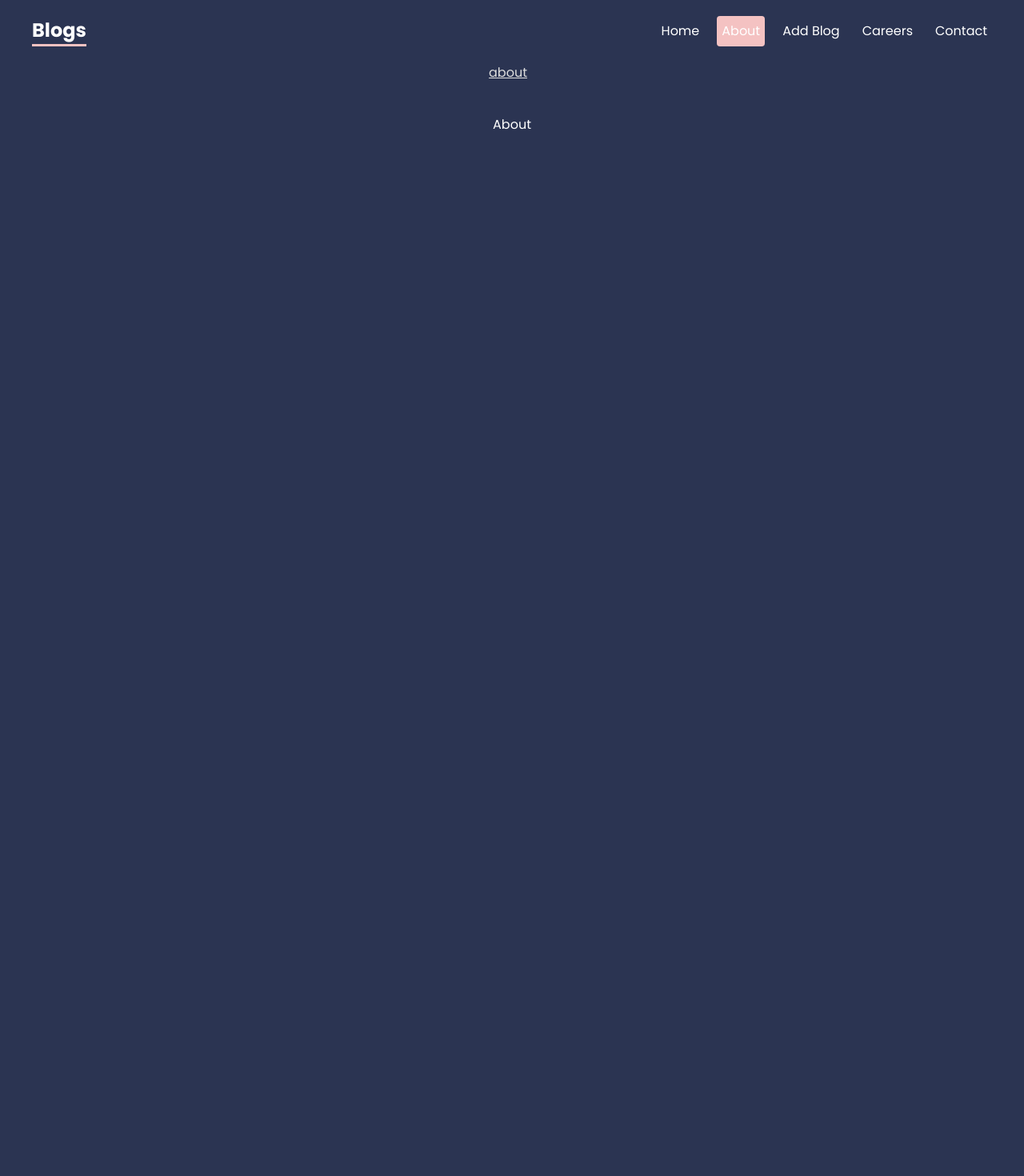
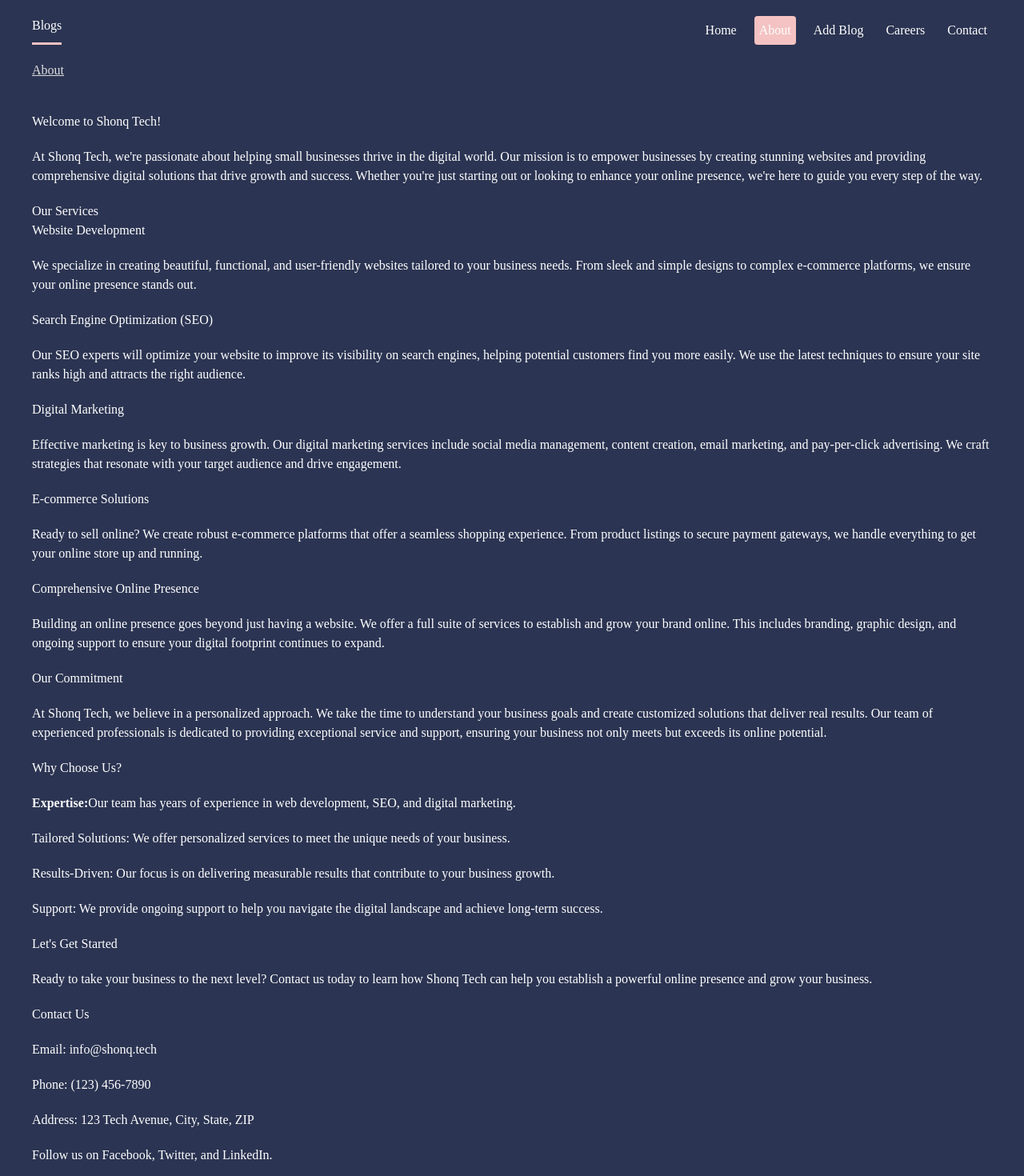
Before and after one commit to gkhayer/sample1, a React (Vite) app: page /about in a window 1280 px wide. Shown: the top 1470 px of the page at 80% size. Before the commit the page ends 800 px from the top, so only its background shows below. Built offline with nearby package versions, Linux system fonts and the light colour scheme.

Commit message:
add about page content

```diff
--- a/src/components/BlogList.tsx
+++ b/src/components/BlogList.tsx
@@ -1,19 +1,25 @@
 import React from "react";
 import { Blog } from "../pages/addUser/CreateUser";
 
+const img =
+  "https://images.unsplash.com/photo-1491528323818-fdd1faba62cc?ixlib=rb-1.2.1&ixid=eyJhcHBfaWQiOjEyMDd9&auto=format&fit=facearea&facepad=2&w=256&h=256&q=80";
 const BlogList = (props: { blogs: Blog[] | null }) => {
-
-  const { blogs} = props
+  const { blogs } = props;
   return (
     <div className="blog-list">
-      {blogs && blogs.map(
+      <ul className="divide-y divide-gray-200">
+        {blogs &&
+          blogs.map(
             (blog: {
               id: React.Key | null | undefined;
               title:
                 | string
                 | number
                 | boolean
-            | React.ReactElement<any, string | React.JSXElementConstructor<any>>
+                | React.ReactElement<
+                    any,
+                    string | React.JSXElementConstructor<any>
+                  >
                 | Iterable<React.ReactNode>
                 | React.ReactPortal
                 | null
@@ -22,18 +28,29 @@ const BlogList = (props: { blogs: Blog[] | null }) => {
                 | string
                 | number
                 | boolean
-            | React.ReactElement<any, string | React.JSXElementConstructor<any>>
+                | React.ReactElement<
+                    any,
+                    string | React.JSXElementConstructor<any>
+                  >
                 | Iterable<React.ReactNode>
                 | React.ReactPortal
                 | null
                 | undefined;
             }) => (
               <div className="preview" key={blog.id}>
-            <h2>{blog.title}</h2>
-            <p>Written by: {blog.author}</p>
+                <li key={blog.id} className="py-4 flex">
+                  <img className="h-10 w-10 rounded-full" src={img} alt="" />
+                  <div className="ml-3">
+                    <p className=" bg-red-200 text-sm font-medium text-gray-900">
+                      {blog.author}
+                    </p>
+                    <p className="text-sm text-gray-500">{blog.title}</p>
+                  </div>
+                </li>
               </div>
             )
           )}
+      </ul>
     </div>
   );
 };
--- a/src/index.css
+++ b/src/index.css
@@ -1,6 +1,6 @@
-/* @tailwind base;
+@tailwind base;
 @tailwind components;
-@tailwind utilities; */
+@tailwind utilities;
 @import url('https://fonts.googleapis.com/css2?family=Poppins:wght@400;700&display=swap');
 
 :root {
@@ -135,6 +135,7 @@ form label span {
 .breadcrumbs {
   max-width: 1200px;
   margin: 20px auto;
+  text-align: start;
 }
 .breadcrumbs > *{
   display: inline-block;
@@ -149,6 +150,8 @@ form label span {
 }
 .breadcrumbs .crumb a {
   color: #ddd;
+  text-decoration: underline;
+  text-transform: capitalize;
 }
 
 .sticky-month-header {
--- a/src/pages/About.tsx
+++ b/src/pages/About.tsx
@@ -1,9 +1,99 @@
-import React from 'react'
+import '../style/About.css';
+
+const subheading = "text-lg font-normal text-gray-500 lg:text-xl dark:text-gray-400"
+
+const heading = "mb-4 text-3xl font-bold text-gray-900 dark:text-white md:text-5xl lg:text-6xl"
 
 const About = () => {
   return (
-    <div>About</div>
-  )
-}
+    <div className="aboutUs">
+      <p>Welcome to Shonq Tech!</p>
+      <p>
+        At Shonq Tech, we're passionate about helping small businesses thrive in
+        the digital world. Our mission is to empower businesses by creating
+        stunning websites and providing comprehensive digital solutions that
+        drive growth and success. Whether you're just starting out or looking to
+        enhance your online presence, we're here to guide you every step of the
+        way.
+      </p>
+      <h2 className={heading}>Our Services</h2>
+      <h3 className={subheading}>Website Development</h3>
+      <p>
+        We specialize in creating beautiful, functional, and user-friendly
+        websites tailored to your business needs. From sleek and simple designs
+        to complex e-commerce platforms, we ensure your online presence stands
+        out.
+      </p>
+      <h3 className={subheading}>Search Engine Optimization (SEO)</h3>
+      <p>
+        Our SEO experts will optimize your website to improve its visibility on
+        search engines, helping potential customers find you more easily. We use
+        the latest techniques to ensure your site ranks high and attracts the
+        right audience.
+      </p>
+      <h3 className={subheading}>Digital Marketing</h3>
+      <p>
+        Effective marketing is key to business growth. Our digital marketing
+        services include social media management, content creation, email
+        marketing, and pay-per-click advertising. We craft strategies that
+        resonate with your target audience and drive engagement.
+      </p>
+      <h3 className={subheading}>E-commerce Solutions</h3>
+      <p>
+        Ready to sell online? We create robust e-commerce platforms that offer a
+        seamless shopping experience. From product listings to secure payment
+        gateways, we handle everything to get your online store up and running.
+      </p>
+      <h3 className={subheading}>Comprehensive Online Presence</h3>
+      <p>
+        Building an online presence goes beyond just having a website. We offer
+        a full suite of services to establish and grow your brand online. This
+        includes branding, graphic design, and ongoing support to ensure your
+        digital footprint continues to expand.
+      </p>
+      <h2 className={heading}>Our Commitment</h2>
+      <p>
+        At Shonq Tech, we believe in a personalized approach. We take the time
+        to understand your business goals and create customized solutions that
+        deliver real results. Our team of experienced professionals is dedicated
+        to providing exceptional service and support, ensuring your business not
+        only meets but exceeds its online potential.
+      </p>
+      <h2 className={heading}>Why Choose Us?</h2>
+      <p>
+        <b>Expertise:</b>
+        Our team has years of experience in web development, SEO, and digital
+        marketing.
+      </p>
+      <p>
+        Tailored Solutions: We offer personalized services to meet the unique
+        needs of your business.
+      </p>
+      <p>
+        Results-Driven: Our focus is on delivering measurable results that
+        contribute to your business growth.
+      </p>
+      <p>
+        Support: We provide ongoing support to help you navigate the digital
+        landscape and achieve long-term success.
+      </p>
+      <h2 className={heading}>Let's Get Started</h2>
+      <p>
+        Ready to take your business to the next level? Contact us today to learn
+        how Shonq Tech can help you establish a powerful online presence and
+        grow your business.
+      </p>
+      <div>
+        <h2 className={heading}>Contact Us</h2>
+        <p>Email: info@shonq.tech</p>
+        <p>Phone: (123) 456-7890</p>
 
-export default About
+        <p>Address: 123 Tech Avenue, City, State, ZIP</p>
+
+        <p>Follow us on Facebook, Twitter, and LinkedIn.</p>
+      </div>
+    </div>
+  );
+};
+
+export default About;
--- a/src/pages/Home.tsx
+++ b/src/pages/Home.tsx
@@ -1,18 +1,15 @@
 import "../style/Home.css";
 
-const img =
-  "https://images.unsplash.com/photo-1491528323818-fdd1faba62cc?ixlib=rb-1.2.1&ixid=eyJhcHBfaWQiOjEyMDd9&auto=format&fit=facearea&facepad=2&w=256&h=256&q=80";
+const coverImage = "../../public/cover photo.jpg";
 
 const Home = () => {
   return (
     <>
       <div className="box">
-        <div className="coverdrop">
-          <img className="h-45 w-10 rounded-full " src={img} alt="" />
-        </div>
+        <img className = "coverPhoto" src={coverImage} alt="image description" />
       </div>
 
-      <p className="p-6 m-6">
+      <p className="py-6 m-6">
         At Shonq Tech, we specialize in crafting dynamic websites tailored to
         your needs. From sleek portfolios to robust e-commerce platforms, our
         team ensures your online presence reflects your brand's essence. Beyond
@@ -21,6 +18,7 @@ const Home = () => {
         digital realm. Trust us to not only build your website but also elevate
         your online success with comprehensive SEO solutions.
       </p>
+      <hr className="h-px my-8 bg-gray-200 border-0 dark:bg-gray-700"></hr>
     </>
   );
 };
--- a/src/pages/addBlog/AddBlog.tsx
+++ b/src/pages/addBlog/AddBlog.tsx
@@ -4,6 +4,7 @@ import useFetch from "../../hooks/useFetch.js";
 const AddBlog = () => {
   const blogsUrl = "http://localhost:8000/blogs";
   const {data : blogs, isPending, isError} = useFetch(blogsUrl)
+
 
   return (
     <div className="blog">
--- /dev/null
+++ b/src/style/About.css
@@ -0,0 +1,3 @@
+.aboutUs {
+    text-align: start;
+}
--- a/src/style/Home.css
+++ b/src/style/Home.css
@@ -1,11 +1,18 @@
 .box {
-    border: 0.2rem solid;
-     height: 60vh;
-    border-width: 0.4rem;
-    border-radius: 0.6rem;
+  border: 0.2rem solid;
+  height: 80vh;
+  position: relative;
+  border-radius: 0.6rem;
 }
 
 .introduction {
-    margin: 2rem;
-    padding: 2rem;
+  margin: 2rem;
+  padding: 2rem;
 }
+
+.coverPhoto {
+  position: absolute;
+  width: 100%;
+  height: 100%;
+  object-fit: cover;
+}
```
Also changed, not shown: src/components/Carousal.tsx (added, +114 -0 lines), public/cover photo.jpg (added). Lines whose indentation alone changed are shown as unchanged.
